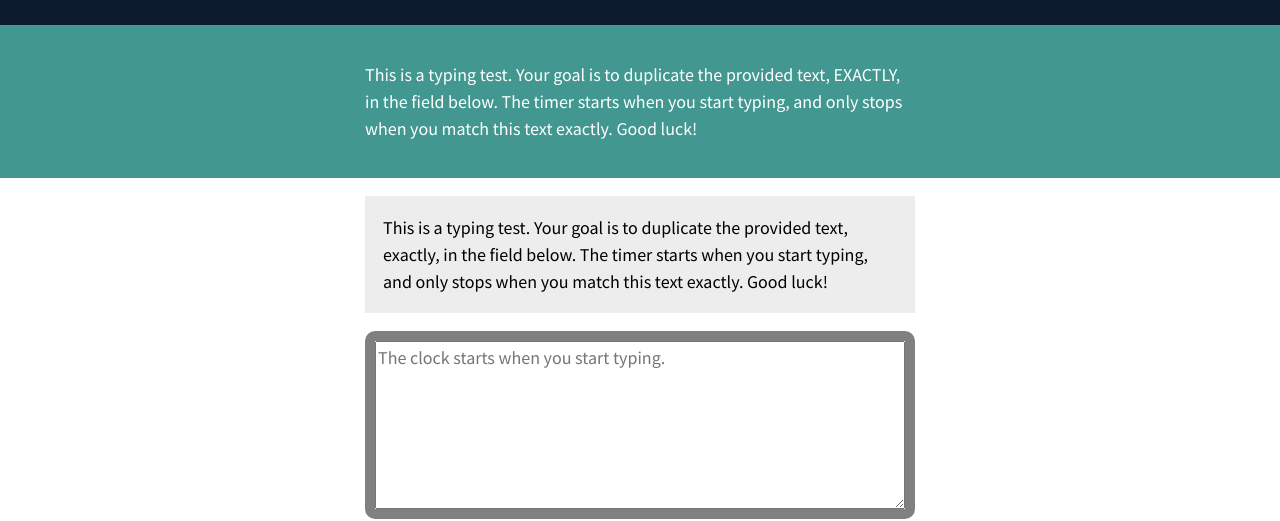
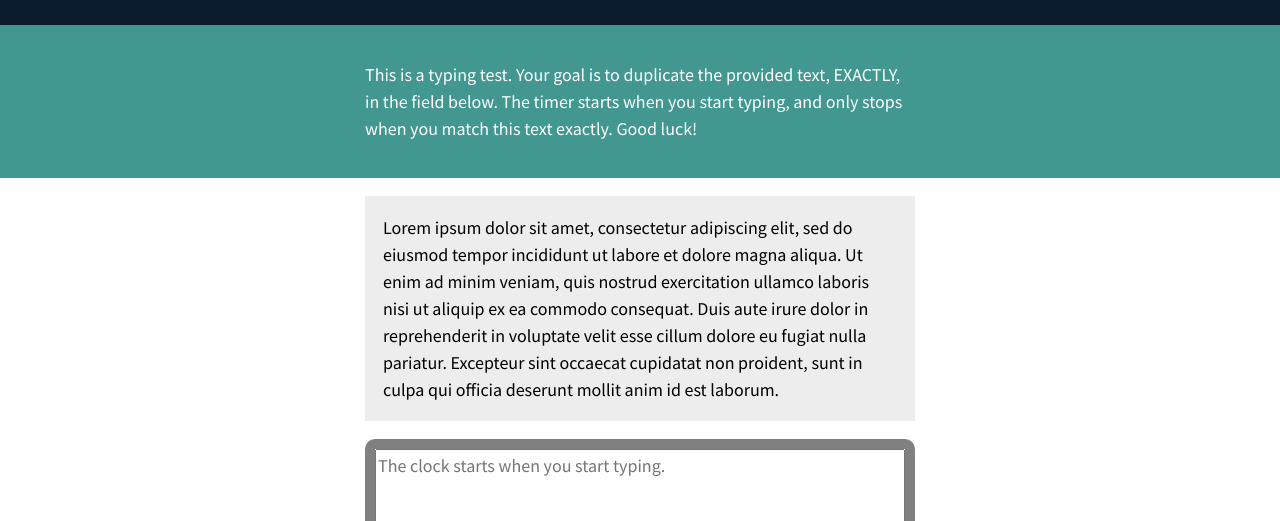
Before and after one commit to ggacusan10/SpeedTyper, a plain HTML site: page SpeedTyper/index.html in a window 1280 px wide. Shown: the part 113-634 px from the top of the page. Drawn offline with Linux system fonts and the light colour scheme.

Commit message:
modified test area

```diff
--- a/SpeedTyper/index.html
+++ b/SpeedTyper/index.html
@@ -20,7 +20,7 @@
         </article><!-- .intro -->
         <section class="test-area">
             <div id="origin-text">
-                <p>This is a typing test. Your goal is to duplicate the provided text, exactly, in the field below. The timer starts when you start typing, and only stops when you match this text exactly. Good luck!</p>
+                <p>Lorem ipsum dolor sit amet, consectetur adipiscing elit, sed do eiusmod tempor incididunt ut labore et dolore magna aliqua. Ut enim ad minim veniam, quis nostrud exercitation ullamco laboris nisi ut aliquip ex ea commodo consequat. Duis aute irure dolor in reprehenderit in voluptate velit esse cillum dolore eu fugiat nulla pariatur. Excepteur sint occaecat cupidatat non proident, sunt in culpa qui officia deserunt mollit anim id est laborum.</p>
             </div><!-- #origin-text -->
 
             <div class="test-wrapper">
```
